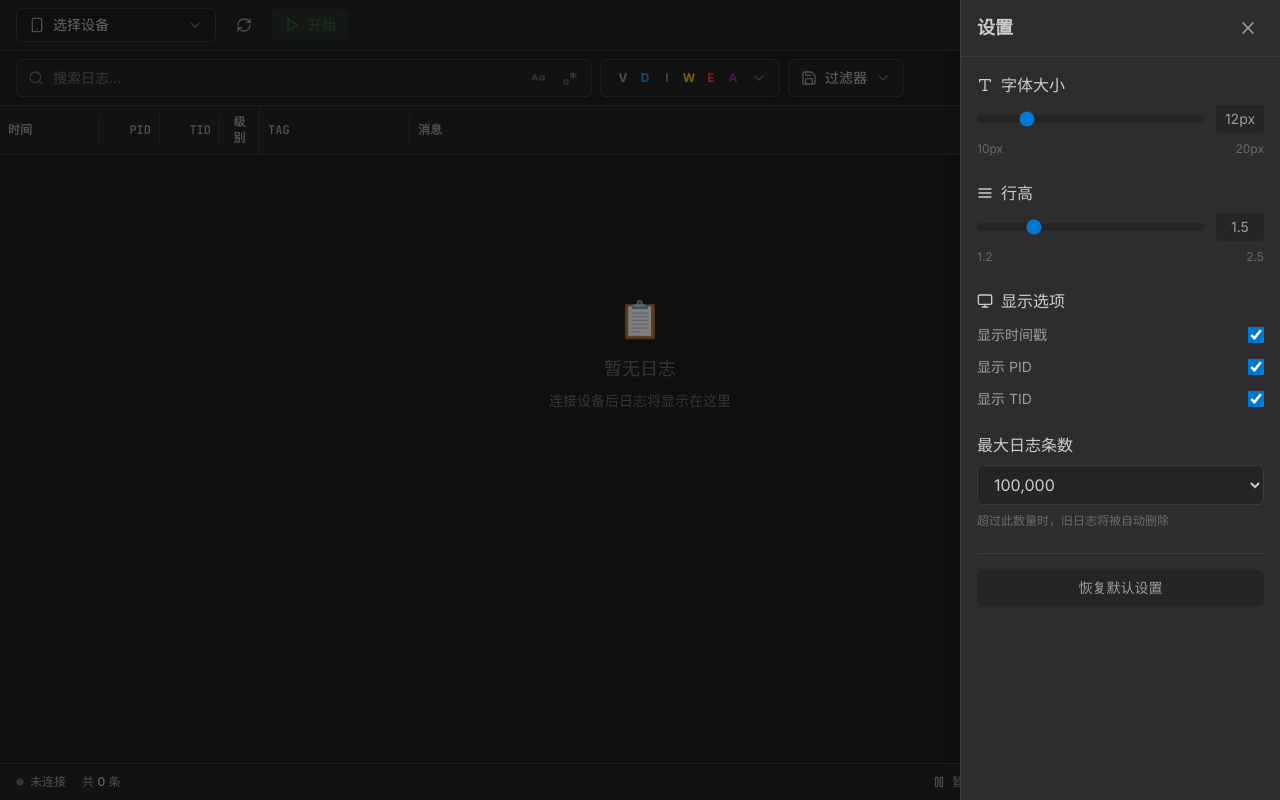
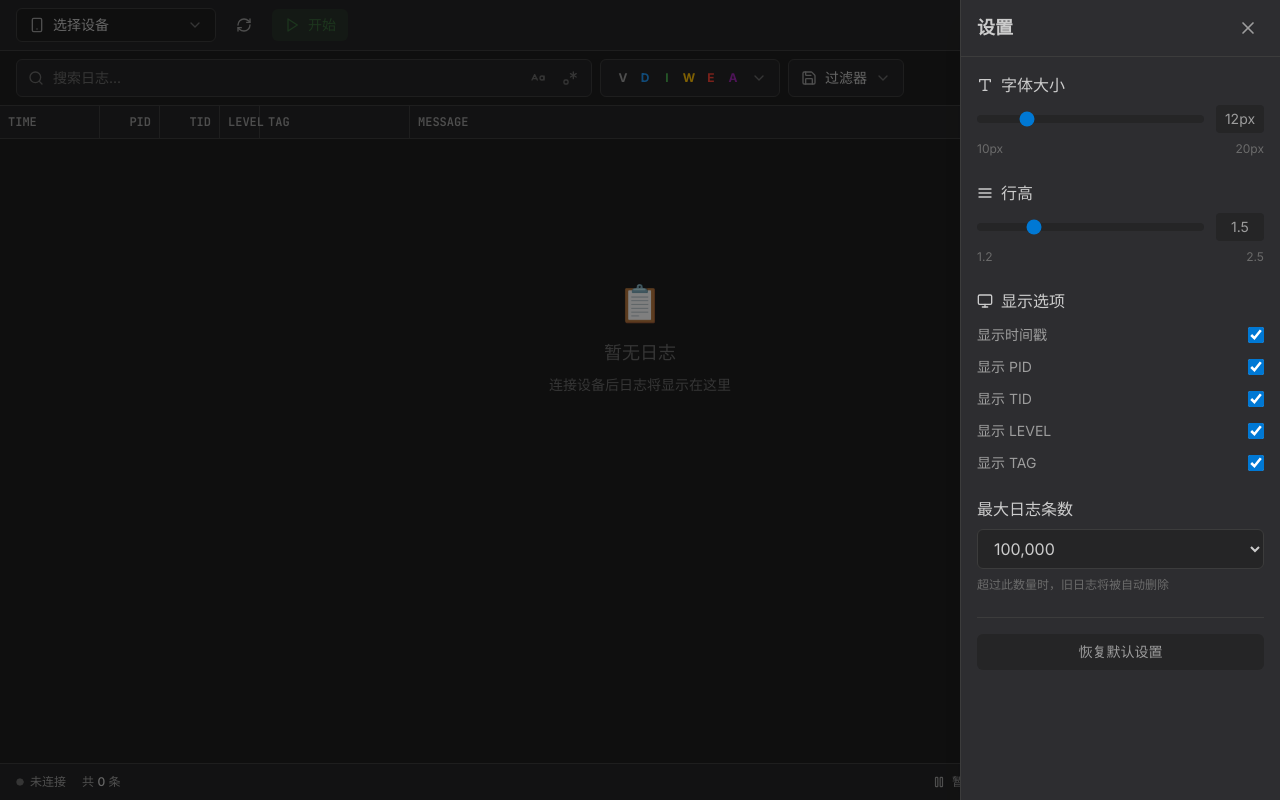
Before and after one commit to rawer886/Logcat, a React (Vite) app: page / in a window 1280 px wide. Both pictures are taken after a click on the button 1248 px from the left and 25 px from the top of the page. Built offline with nearby package versions, Linux system fonts and the light colour scheme.

Commit message:
feat: 优化显示设置和列宽
- 添加 LEVEL 和 TAG 列的显示开关
- 表头改为英文 (TIME/PID/TID/LEVEL/TAG/MESSAGE)
- 统一所有列的最小宽度为 60px
- 设置面板支持控制所有列的显示

```diff
--- a/src/components/LogList.tsx
+++ b/src/components/LogList.tsx
@@ -105,6 +105,8 @@ const LogRow = memo(function LogRow({
     showTimestamp: boolean;
     showPid: boolean;
     showTid: boolean;
+    showLevel: boolean;
+    showTag: boolean;
     fontSize: number;
     lineHeight: number;
     wrapLines: boolean;
@@ -183,14 +185,17 @@ const LogRow = memo(function LogRow({
       )}
 
       {/* Level */}
+      {settings.showLevel && (
         <div
           className="flex-shrink-0 px-2 py-1 text-center font-bold"
           style={{ color: levelInfo.color, width: columnWidths.level }}
         >
           {entry.level}
         </div>
+      )}
 
       {/* Tag */}
+      {settings.showTag && (
         <div
           className="flex-shrink-0 px-2 py-1 truncate"
           style={{ color: levelInfo.color, width: columnWidths.tag }}
@@ -198,6 +203,7 @@ const LogRow = memo(function LogRow({
         >
           {entry.tag}
         </div>
+      )}
 
       {/* Message */}
       <div
@@ -275,6 +281,8 @@ export function LogList() {
     showTimestamp: settings.showTimestamp,
     showPid: settings.showPid,
     showTid: settings.showTid,
+    showLevel: settings.showLevel,
+    showTag: settings.showTag,
     fontSize: settings.fontSize,
     lineHeight: settings.lineHeight,
     wrapLines: settings.wrapLines,
@@ -285,8 +293,8 @@ export function LogList() {
     (settings.showTimestamp ? columnWidths.timestamp : 0) +
     (settings.showPid ? columnWidths.pid : 0) +
     (settings.showTid ? columnWidths.tid : 0) +
-    columnWidths.level +
-    columnWidths.tag +
+    (settings.showLevel ? columnWidths.level : 0) +
+    (settings.showTag ? columnWidths.tag : 0) +
     500; // minimum message width
 
   return (
@@ -310,14 +318,14 @@ export function LogList() {
                 onResize={(delta) => handleColumnResize("timestamp", delta)}
                 minWidth={60}
               >
-                <div className="px-2 py-2 text-text-secondary">时间</div>
+                <div className="px-2 py-2 text-text-secondary">TIME</div>
               </ResizableHeader>
             )}
             {settings.showPid && (
               <ResizableHeader
                 width={columnWidths.pid}
                 onResize={(delta) => handleColumnResize("pid", delta)}
-                minWidth={40}
+                minWidth={60}
               >
                 <div className="px-2 py-2 text-text-secondary text-right">PID</div>
               </ResizableHeader>
@@ -326,18 +334,21 @@ export function LogList() {
               <ResizableHeader
                 width={columnWidths.tid}
                 onResize={(delta) => handleColumnResize("tid", delta)}
-                minWidth={40}
+                minWidth={60}
               >
                 <div className="px-2 py-2 text-text-secondary text-right">TID</div>
               </ResizableHeader>
             )}
+            {settings.showLevel && (
               <ResizableHeader
                 width={columnWidths.level}
                 onResize={(delta) => handleColumnResize("level", delta)}
-              minWidth={30}
+                minWidth={60}
               >
-              <div className="px-2 py-2 text-text-secondary text-center">级别</div>
+                <div className="px-2 py-2 text-text-secondary text-center">LEVEL</div>
               </ResizableHeader>
+            )}
+            {settings.showTag && (
               <ResizableHeader
                 width={columnWidths.tag}
                 onResize={(delta) => handleColumnResize("tag", delta)}
@@ -345,7 +356,8 @@ export function LogList() {
               >
                 <div className="px-2 py-2 text-text-secondary">TAG</div>
               </ResizableHeader>
-            <div className="flex-1 min-w-[200px] px-2 py-2 text-text-secondary">消息</div>
+            )}
+            <div className="flex-1 min-w-[200px] px-2 py-2 text-text-secondary">MESSAGE</div>
           </div>
 
           {/* Virtual List Content */}
--- a/src/components/SettingsPanel.tsx
+++ b/src/components/SettingsPanel.tsx
@@ -134,6 +134,30 @@ export function SettingsPanel({ isOpen, onClose }: SettingsPanelProps) {
                 className="w-4 h-4 accent-accent cursor-pointer"
               />
             </label>
+
+            <label className="flex items-center justify-between cursor-pointer">
+              <span className="text-sm text-text-secondary">显示 LEVEL</span>
+              <input
+                type="checkbox"
+                checked={settings.showLevel}
+                onChange={(e) =>
+                  updateSettings({ showLevel: e.target.checked })
+                }
+                className="w-4 h-4 accent-accent cursor-pointer"
+              />
+            </label>
+
+            <label className="flex items-center justify-between cursor-pointer">
+              <span className="text-sm text-text-secondary">显示 TAG</span>
+              <input
+                type="checkbox"
+                checked={settings.showTag}
+                onChange={(e) =>
+                  updateSettings({ showTag: e.target.checked })
+                }
+                className="w-4 h-4 accent-accent cursor-pointer"
+              />
+            </label>
           </div>
 
           {/* Max Log Lines */}
--- a/src/types/index.ts
+++ b/src/types/index.ts
@@ -60,6 +60,8 @@ export interface AppSettings {
   showTimestamp: boolean;
   showPid: boolean;
   showTid: boolean;
+  showLevel: boolean;
+  showTag: boolean;
   wrapLines: boolean;
 }
 
@@ -130,6 +132,8 @@ export const DEFAULT_SETTINGS: AppSettings = {
   showTimestamp: true,
   showPid: true,
   showTid: true,
+  showLevel: true,
+  showTag: true,
   wrapLines: false,
 };
 
```
Lines whose indentation alone changed are shown as unchanged.
